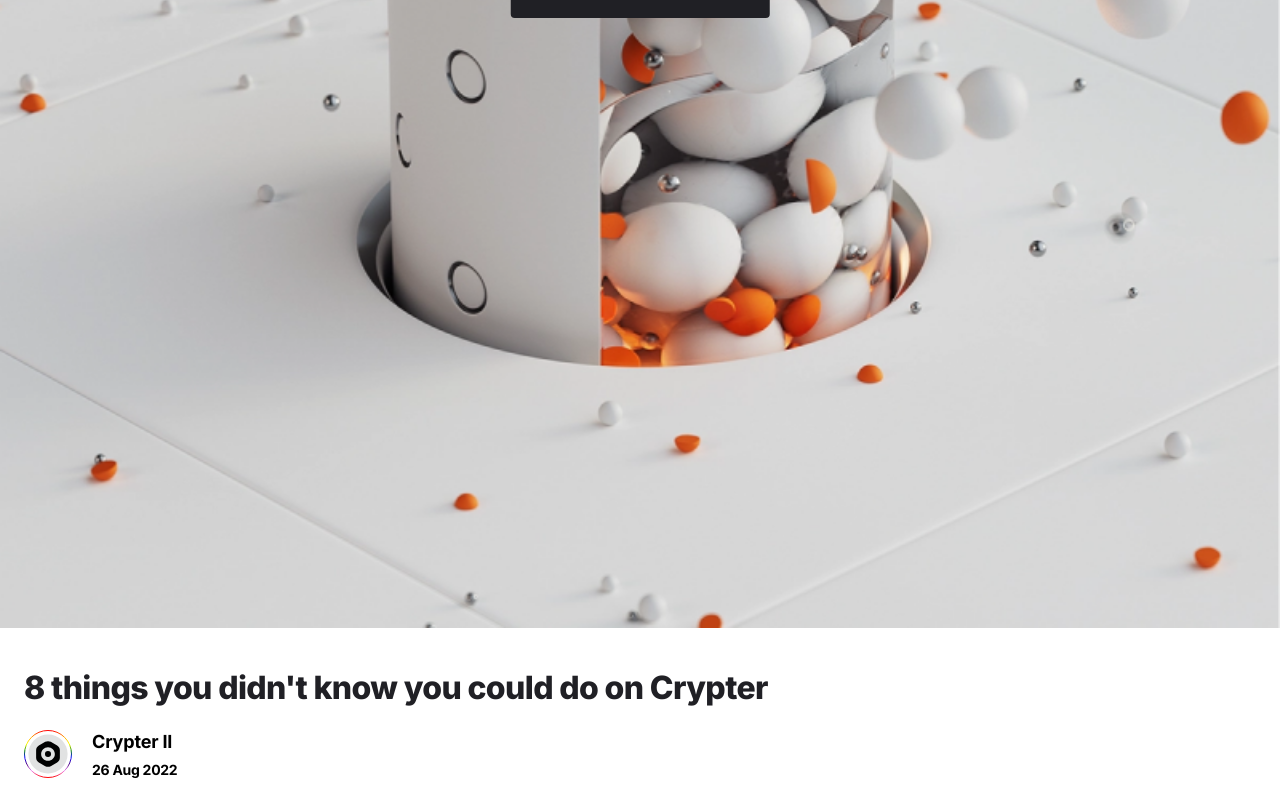
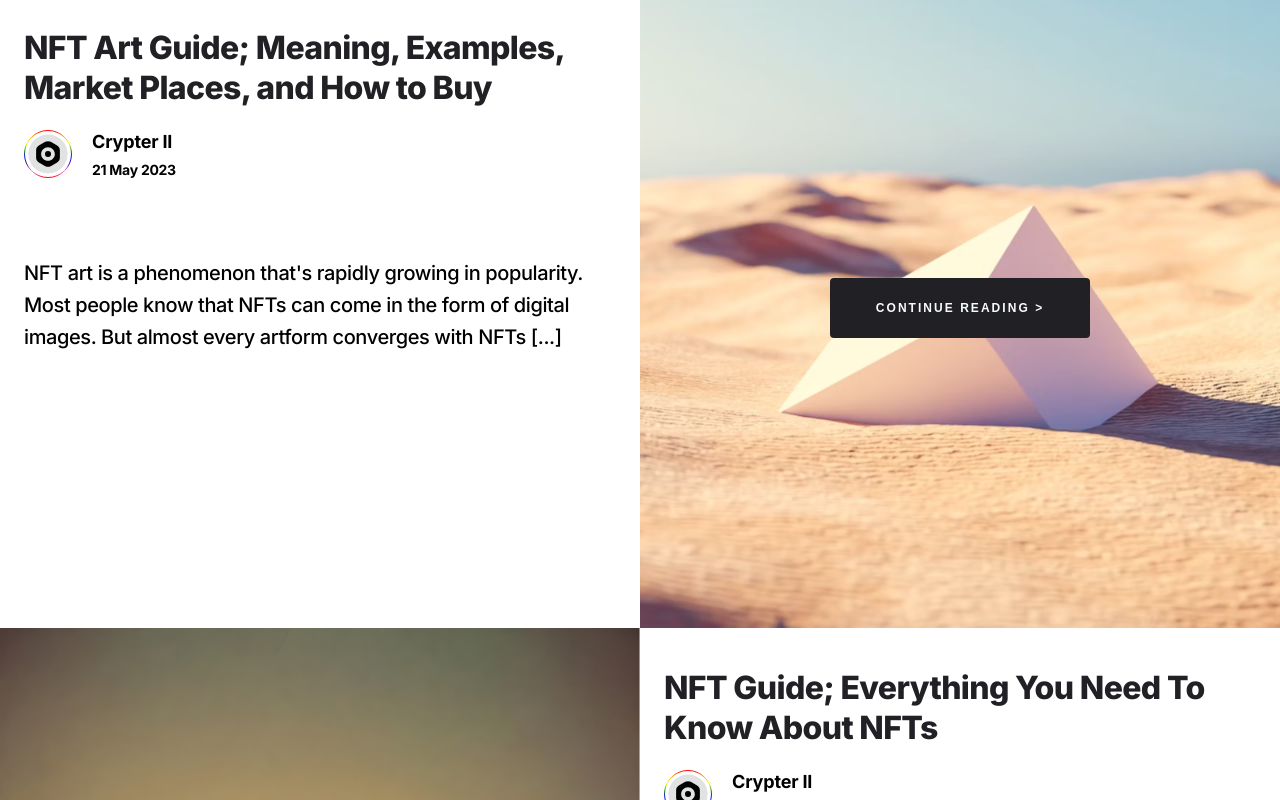
Before and after one commit to marcik357/fe_14__final_project, a React (Create React App) app: page / in a window 1280 px wide. Shown: the part 1180-1980 px from the top of the page. Built offline with nearby package versions, Linux system fonts and the light colour scheme.

Commit message:
ADD: adaptive 1024px

```diff
--- a/src/components/Blog/blog.module.scss
+++ b/src/components/Blog/blog.module.scss
@@ -3,6 +3,7 @@
 * {
     margin: 0;
     padding: 0;
+    box-sizing: border-box;
 }
 
 
@@ -114,7 +115,7 @@ img {
         text-transform: uppercase;
         cursor: pointer;
         transition: background-color 0.3s ease;
-        // width: 260px;
+        width: 260px;
     }
 
     &__btnImg:hover {
@@ -122,7 +123,7 @@ img {
         color: #202025;
         border: 1px solid #202025;
         box-shadow: 0 0 10px 5px rgba(0, 0, 0, 0.5);
-        // width: 260px;
+        // width: 100%;
     }
 
     // &__contentBlock {
@@ -157,8 +158,7 @@ img {
     }
 
     &__postIcon {
-        display: flex;
-        // align-content: center;
+        // display: flex;
         margin-right: 20px;
         margin-top: 6px;
     }
@@ -184,3 +184,25 @@ img {
         letter-spacing: -0.4px;
     }
 }
+
+@media (min-width: 1024px) {
+
+    .blog {
+        &__post {
+            display: flex;
+        }
+
+        &__reverse {
+            flex-direction: row-reverse;
+        }
+
+        &__postImgBlock {
+            width: 50%;
+        }
+
+           &__contentBlock {
+            width: 50%;
+        }
+    }
+
+}
--- a/src/components/Blog/index.jsx
+++ b/src/components/Blog/index.jsx
@@ -1,4 +1,3 @@
-
 import { Link } from 'react-router-dom';
 import styles from './blog.module.scss';
 import postsData from '../../data.json';
@@ -25,7 +24,7 @@ export default function Blog() {
               <div key={data.id}>
                 <div className={`${styles.blog__post} ${index % 2 !== 0 ? styles.blog__reverse : ''}`}>
                   <div className={styles.blog__postImgBlock}>
-                    <img className={styles.blog__postImg} src={data.url} width="375" alt={`img ${data.id}`} />
+                    <img className={styles.blog__postImg} src={data.url} alt={`img ${data.id}`} />
                     <Link to="*">
                       <button type="button" className={styles.blog__btnImg}>{data.textButton}</button>
                     </Link>
--- a/src/data.json
+++ b/src/data.json
@@ -1,42 +1,38 @@
 [
     {
         "id": 1,
-        "capturePost": "8 things you didn't know you could do on Crypter",
+        "capturePost": "Buy NFT Guide; Learn Everything About to Buying NFTs",
         "url": "../images/Img-blog/img-blog-8things.png",
-        "iconPost": "../images/Icon-blog/svgIcon.svg",
         "authorPost": "Crypter II",
-        "dataPost": "26 Aug 2022",
-        "textPost": "Web3 is the next evolution of the internet built on open infrastructure where information, code, and objects are free to travel.",
-        "textButton": "continue reading >>>"
+        "dataPost": "26 Jun 2023",
+        "textPost": "Buy NFT discussions are an essential part of the modern digital experience. Blockchain and NFT news come up all the time. However, crypto technologies like NFT tend to grow and [...]",
+        "textButton": "continue reading >"
     },
      {
         "id": 2,
-        "capturePost": "Introducing CrypterOS the operating system for web3.",
+        "capturePost": "NFT Art Guide; Meaning, Examples, Market Places, and How to Buy",
         "url": "../images/Img-blog/img-blog-introducing.png",
-        "iconPost": "../images/Icon-blog/svgIcon.svg",
         "authorPost": "Crypter II",
-        "dataPost": "26 Aug 2022",
-        "textPost": "Web3 is the next evolution of the internet built on open infrastructure where information, code, and objects are free to travel.",
-        "textButton": "continue reading >>>"
+        "dataPost": "21 May 2023",
+        "textPost": "NFT art is a phenomenon that's rapidly growing in popularity. Most people know that NFTs can come in the form of digital images. But almost every artform converges with NFTs [...]",
+        "textButton": "continue reading >"
     },
     {
         "id": 3,
-        "capturePost": "8 things you didn't know you could do on Crypter",
+        "capturePost": "NFT Guide; Everything You Need To Know About NFTs",
         "url": "../images/Img-blog/img-blog-robot.png",
-        "iconPost": "../images/Icon-blog/svgIcon.svg",
         "authorPost": "Crypter II",
-        "dataPost": "26 Aug 2022",
-        "textPost": "Web3 is the next evolution of the internet built on open infrastructure where information, code, and objects are free to travel.",
-        "textButton": "continue reading >>>"
+        "dataPost": "10 May 2023",
+        "textPost": "An NFT guide is a vital resource for anyone interested in new technologies. NFTs are here, and they're already changing the world. However, NFTs have grown in popularity so quickly [...]",
+        "textButton": "continue reading >"
     },
     {
         "id": 4,
-        "capturePost": "8 things you didn't know you could do on Crypter",
+        "capturePost": "NFT Meaning for Various Industries; How NFTs Disrupt Digital Markets",
         "url": "../images/Img-blog/img-blog-car.png",
-        "iconPost": "../images/Icon-blog/svgIcon.svg",
         "authorPost": "Crypter II",
-        "dataPost": "26 Aug 2022",
-        "textPost": "Web3 is the next evolution of the internet built on open infrastructure where information, code, and objects are free to travel.",
-        "textButton": "continue reading >>>"
+        "dataPost": "23 Apr 2023",
+        "textPost": "NFT meaning is a subject as crucial as the technology itself. Because the nature of NFTs is intrinsically tied to future technological developments. Every industry, hobby, or subculture which works [...]",
+        "textButton": "continue reading >"
     }
 ]
```
Also changed, not shown: public/images/Icon-blog/icon-blog-author.png (deleted), public/images/Icon-blog/svgIcon.svg (deleted).
